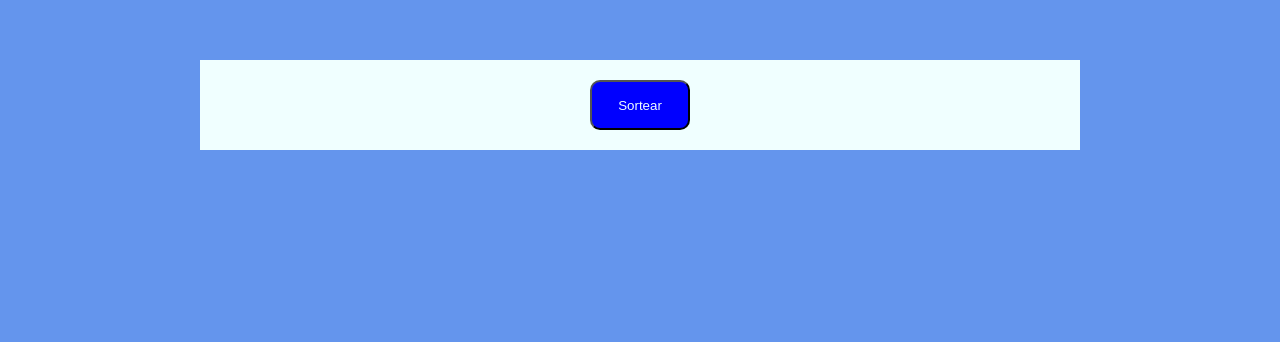
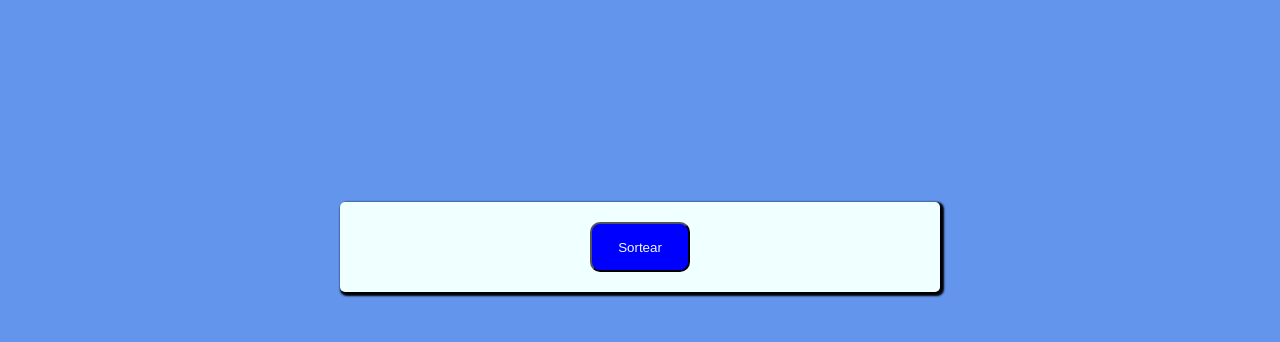
Before and after one commit to RodrigoSFDev/sorteia_numeros, a plain HTML site: page index.html in a window 1280 px wide. Shown: the part 140-482 px from the top of the page. Drawn offline with Linux system fonts and the light colour scheme.

Commit message:
projeto final

```diff
--- a/index.html
+++ b/index.html
@@ -9,8 +9,10 @@
 </head>
 <body>
     <section class="sorte">
-        <h1></h1>
-        <button>Sortear</button>
+        <section id="vamos">
+            <h1></h1>
+            <button>Sortear</button>
+        </section>
     </section>
     <footer>
         <h2> feito por: Rodrigo Silva Ferreira.</h2>
--- a/script.js
+++ b/script.js
@@ -7,5 +7,5 @@ for(let index = 1; index <= 100; index += 1){
 }
 
 btnSortear.addEventListener('click', () => {
-    msg.innerHTML = 'O número sorteado foi: ' + resultado[Math.floor(Math.random() * resultado.length)];
+    msg.innerHTML = 'O número sorteado foi: ' + resultado[parseInt(Math.random() * resultado.length)];
 })
--- a/style.css
+++ b/style.css
@@ -5,18 +5,28 @@
 
 body {
     background-color: cornflowerblue;
-    width: 100%;
-
 }
 
 section.sorte {
-    min-width: 500px;
+    display: flex;
+    justify-content: center;
+    height: 96.8vh;
+    align-items: center;
+ }
+
+#vamos {
+    width: 100%;
+    max-width: 600px;
     background-color: azure;
-   text-align: center;
-   margin: 200px;
-
+    text-align: center;
+    border-radius: 5px;
+    box-shadow: 2px 2px 2px 2px black;
 }
-
+#vamos:hover {
+    max-width: 610px;
+    height: 115px;
+    background-color: rgb(53, 181, 190);
+}
 section.sorte button {
     width: 100px;
     height: 50px;
```
